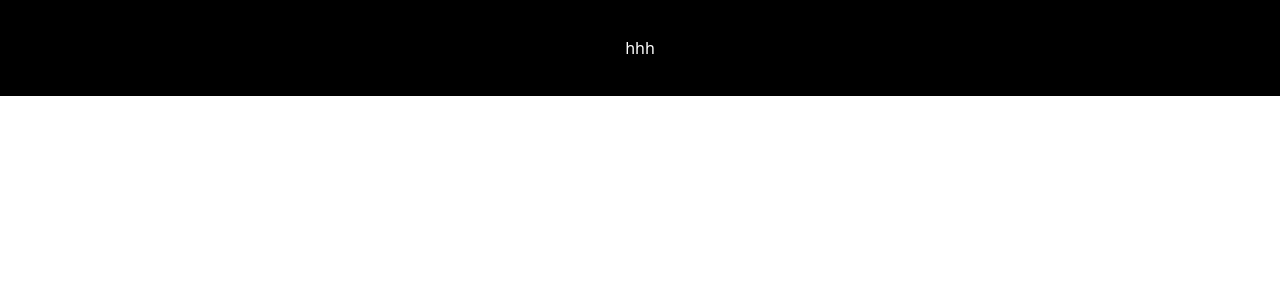
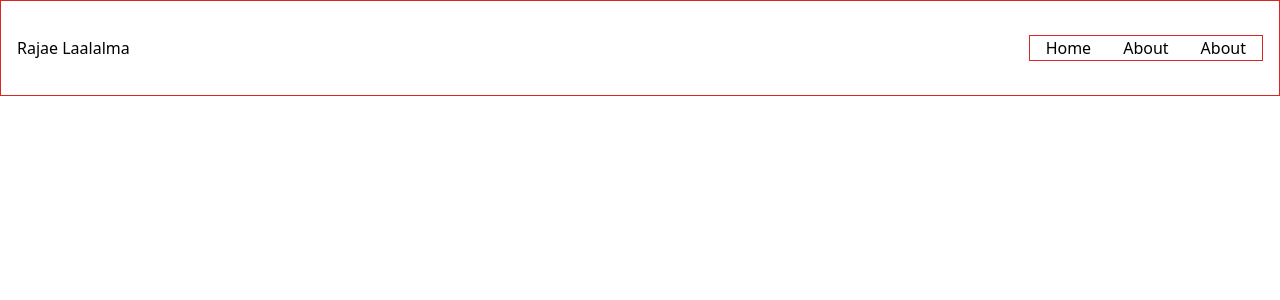
Before and after one commit to Rajae-Laalalma/Portfolio-2, a React (Create React App) app: page / in a window 1280 px wide. Shown: the top 300 px of the page. Built offline with nearby package versions, Linux system fonts and the light colour scheme.

Commit message:
update-NavBar  project

```diff
--- a/src/components/NavBar.jsx
+++ b/src/components/NavBar.jsx
@@ -1,10 +1,38 @@
 import React from 'react'
 
 const NavBar = () => {
+
+    const Links=[
+        {
+              id:1,
+        Link:'Home'
+
+        },
+        {
+            id:2,
+      Link:'About'
+
+      },
+      {
+        id:3,
+  Link:'About'
+
+  }
+    ]
   return (
     <div >
-     <div className='w-full h-24 text-white border-slate-600 bg-black flex justify-center items-center'> hhh
+     <div className='w-full h-24 border border-red-600  flex justify-between  items-center px-4'>
+        <div>Rajae Laalalma</div>
+        <ul className='flex  justify-between items-center  border border-red-600'>
+            {
+                Links.map(({id,Link})=>(
+                     <li key={id} className='px-4 '>{Link}</li>
+                ))
+            }
+
+            </ul>
         </div>
+
     </div>
   )
 }
```
